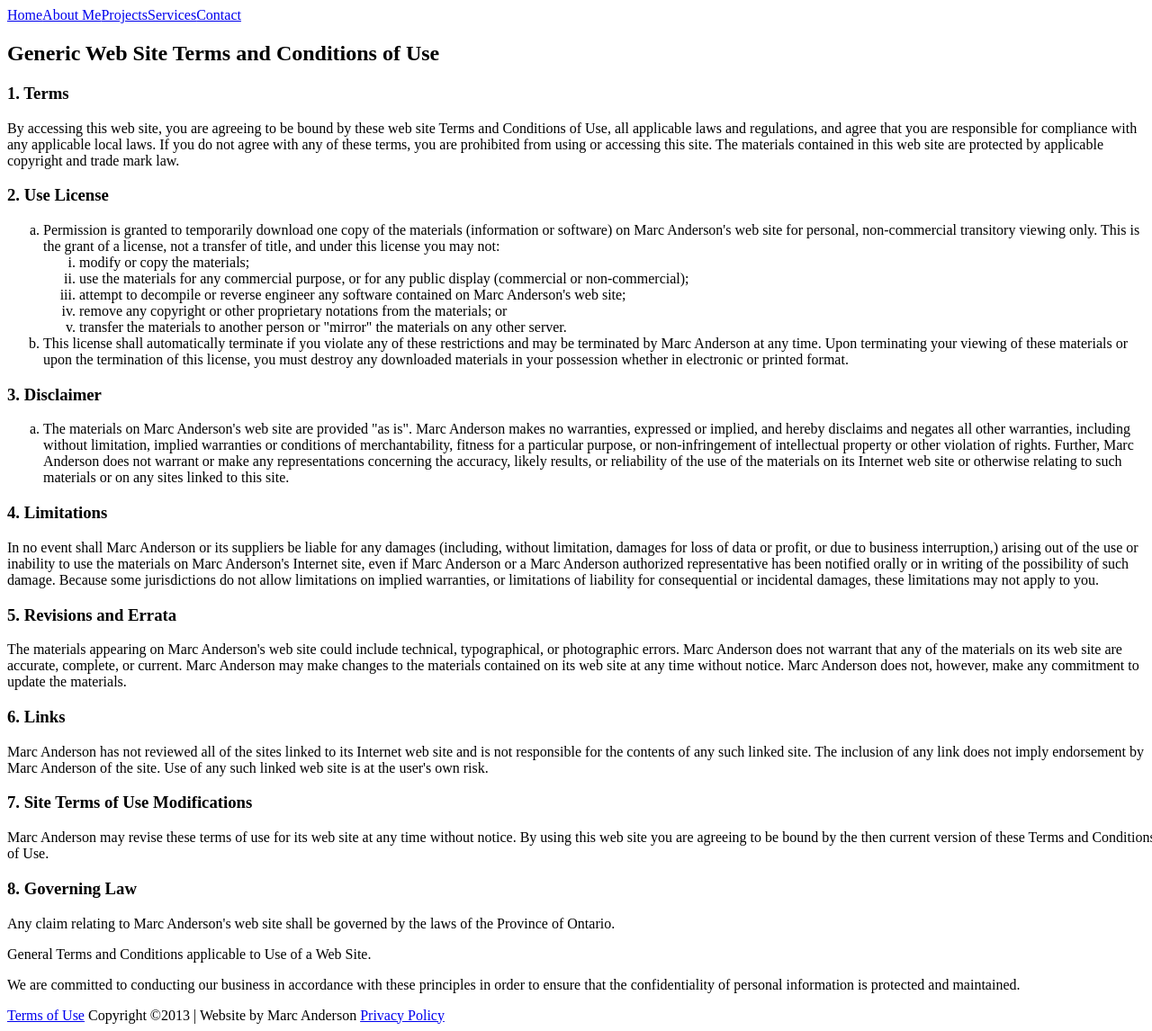
After one commit to wandersoul/portfolio, a PHP site: page /terms.php in a window 1280 px wide. The commit adds this page. Shown: the whole page at 90% size. Run offline with PHP 8.4, Linux system fonts and the light colour scheme; a stand-in replaces the project's code that opens the database connection; some libraries are stand-ins or nearby versions.

Commit message:
v1.3 Index Terms Privacy Images
added most other files to flesh out the html

```diff
--- a/css/stylo.css
+++ b/css/stylo.css
@@ -1,11 +1,40 @@
 /*
     Document   : stylo
-    Created on : 16-Sep-2013, 12:42:58 PM
-    Author     : Marc
+    Created on : Sept 18th
+    Author     : Marc Anderson 200235076
     Description:
         style the portfolio website with Style Which Augments Grooviness
 */
 
-root {
-    display: block;
+body {
+    width:100%;
 }
+/****************************NAV LINKS********************/
+nav{
+    width:100%;
+    /*position:fixed;*/
+}
+nav ul{
+    list-style-type:none;
+    margin:0;
+    padding:0;
+}
+nav ul li{
+    display:inline;
+}
+nav ul li a{
+
+}
+/****************Featured work slider********************/
+#keep_connected{
+
+}
+/****************KEEP CONNECTED PANEL********************/
+#keep_connected{
+
+}
+
+/********************FOOTER******************************/
+footer p{
+    display:inline;
+}
--- a/footer.php
+++ b/footer.php
@@ -1,10 +1,10 @@
         <footer>
                 <!-- Terms of Use-->
-                <p><a href="#">Terms of Use</a></p>
+                <p><a href="http://webdesign4.georgianc.on.ca/~200235076/AdvWebPro/portfolio/terms.php">Terms of Use</a></p>
                 <!-- Copyright statement -->
                 <p>Copyright &copy;2013 | Website by Marc Anderson</p>
                 <!-- Privacy Policy -->
-                <p><a href="#">Privacy Policy</a></p>
+                <p><a href="http://webdesign4.georgianc.on.ca/~200235076/AdvWebPro/portfolio/privacy.php">Privacy Policy</a></p>
         </footer>
     </body>
 </html>
--- a/header.php
+++ b/header.php
@@ -10,7 +10,7 @@
         <!--trial for loading a different style sheet based on screen width
         <link rel="stylesheet" type="text/css" media="screen and (max-width:800px)" href="css\stylo.css">
         -->
-        <!--JavaScript sources-->
+        <!--JavaScript + JQuery sources-->
         <script src="http://code.jquery.com/ui/1.10.3/jquery-ui.js"></script>
         <script src="jquery-ui-1.10.3.custom/js/jquery.quickflip.js"></script>
     </head>
--- a/navmenu.php
+++ b/navmenu.php
@@ -1,12 +1,55 @@
 <?php
-// Generate the permanent navigation menu
+//set variables for path names
+$index = "/~200235076/AdvWebPro/portfolio/index.php";
+$about = "/~200235076/AdvWebPro/portfolio/about.php";
+$projects = "/~200235076/AdvWebPro/portfolio/projects.php";
+$services = "/~200235076/AdvWebPro/portfolio/services.php";
+$contact = "/~200235076/AdvWebPro/portfolio/contact.php";
+
+
+// Generate the permanent navigation menu, match each url against
 echo '<nav>';
-    echo '<ul class="nav">';
-        echo '<li><a href="http://webdesign4.georgianc.on.ca/~200235076/AdvWebPro/portfolio/index.php">Home</a></li>';
-        echo '<li><a href="http://webdesign4.georgianc.on.ca/~200235076/AdvWebPro/portfolio/about.php">About Me</a></li>';
-        echo '<li><a href="http://webdesign4.georgianc.on.ca/~200235076/AdvWebPro/portfolio/projects.php">Projects</a></li>';
-        echo '<li><a href="http://webdesign4.georgianc.on.ca/~200235076/AdvWebPro/portfolio/services.php">Services</a></li>';
-        echo '<li><a href="http://webdesign4.georgianc.on.ca/~200235076/AdvWebPro/portfolio/contact.php">Contact</a></li>';
+    echo '<ul>';
+        //Home
+        echo '<li';
+        //check if the current site matches the current nav option
+        if( $_SERVER['PHP_SELF'] == $index )
+            {echo ' class="current"';} //if it does, give it class "current"
+        //finish the rest of the nav link
+        echo '><a href="http://webdesign4.georgianc.on.ca/~200235076/AdvWebPro/portfolio/index.php">Home</a></li>';
+
+        //About Me
+        echo '<li';
+        //check if the current site matches the current nav option
+        if( $_SERVER['PHP_SELF'] == $about )
+            {echo ' class="current"';} //if it does, give it class "current"
+        //finish the rest of the nav link
+        echo'><a href="http://webdesign4.georgianc.on.ca/~200235076/AdvWebPro/portfolio/about.php">About Me</a></li>';
+
+        //Projects
+        echo '<li';
+        //check if the current site matches the current nav option
+        if( $_SERVER['PHP_SELF'] == $projects )
+            {echo ' class="current"';} //if it does, give it class "current"
+        //finish the rest of the nav link
+        echo'><a href="http://webdesign4.georgianc.on.ca/~200235076/AdvWebPro/portfolio/projects.php">Projects</a></li>';
+
+        //Services
+        echo '<li';
+        //check if the current site matches the current nav option
+        if( $_SERVER['PHP_SELF'] == $services )
+            {echo ' class="current"';} //if it does, give it class "current"
+        //finish the rest of the nav link
+        echo'><a href="http://webdesign4.georgianc.on.ca/~200235076/AdvWebPro/portfolio/services.php">Services</a></li>';
+
+        //Contact Me
+        echo '<li';
+        //check if the current site matches the current nav option
+        if( $_SERVER['PHP_SELF'] == $contact )
+            {echo ' class="current"';} //if it does, give it class "current"
+        //finish the rest of the nav link
+        echo'><a href="http://webdesign4.georgianc.on.ca/~200235076/AdvWebPro/portfolio/contact.php">Contact</a></li>';
+
     echo '</ul>';
 echo '</nav>';
 ?>
--- /dev/null
+++ b/terms.php
@@ -0,0 +1,116 @@
+<?php
+    //Set the page title
+    $page_title = 'Home';
+    // Insert the page header
+    require_once('header.php');
+?>
+<!-- Super Generic ToS agreement borrowed from http://www.bennadel.com/coldfusion/privacy-policy-generator.htm -->
+<section>
+    <h2>
+            Generic Web Site Terms and Conditions of Use
+    </h2>
+
+    <h3>
+            1. Terms
+    </h3>
+
+    <p>
+            By accessing this web site, you are agreeing to be bound by these
+            web site Terms and Conditions of Use, all applicable laws and regulations,
+            and agree that you are responsible for compliance with any applicable local
+            laws. If you do not agree with any of these terms, you are prohibited from
+            using or accessing this site. The materials contained in this web site are
+            protected by applicable copyright and trade mark law.
+    </p>
+
+    <h3>
+            2. Use License
+    </h3>
+
+    <ol type="a">
+            <li>
+                    Permission is granted to temporarily download one copy of the materials
+                    (information or software) on Marc Anderson's web site for personal,
+                    non-commercial transitory viewing only. This is the grant of a license,
+                    not a transfer of title, and under this license you may not:
+
+                    <ol type="i">
+                            <li>modify or copy the materials;</li>
+                            <li>use the materials for any commercial purpose, or for any public display (commercial or non-commercial);</li>
+                            <li>attempt to decompile or reverse engineer any software contained on Marc Anderson's web site;</li>
+                            <li>remove any copyright or other proprietary notations from the materials; or</li>
+                            <li>transfer the materials to another person or "mirror" the materials on any other server.</li>
+                    </ol>
+            </li>
+            <li>
+                    This license shall automatically terminate if you violate any of these restrictions and may be terminated by Marc Anderson at any time. Upon terminating your viewing of these materials or upon the termination of this license, you must destroy any downloaded materials in your possession whether in electronic or printed format.
+            </li>
+    </ol>
+
+    <h3>
+            3. Disclaimer
+    </h3>
+
+    <ol type="a">
+            <li>
+                    The materials on Marc Anderson's web site are provided "as is". Marc Anderson makes no warranties, expressed or implied, and hereby disclaims and negates all other warranties, including without limitation, implied warranties or conditions of merchantability, fitness for a particular purpose, or non-infringement of intellectual property or other violation of rights. Further, Marc Anderson does not warrant or make any representations concerning the accuracy, likely results, or reliability of the use of the materials on its Internet web site or otherwise relating to such materials or on any sites linked to this site.
+            </li>
+    </ol>
+
+    <h3>
+            4. Limitations
+    </h3>
+
+    <p>
+            In no event shall Marc Anderson or its suppliers be liable for any damages (including, without limitation, damages for loss of data or profit, or due to business interruption,) arising out of the use or inability to use the materials on Marc Anderson's Internet site, even if Marc Anderson or a Marc Anderson authorized representative has been notified orally or in writing of the possibility of such damage. Because some jurisdictions do not allow limitations on implied warranties, or limitations of liability for consequential or incidental damages, these limitations may not apply to you.
+    </p>
+
+    <h3>
+            5. Revisions and Errata
+    </h3>
+
+    <p>
+            The materials appearing on Marc Anderson's web site could include technical, typographical, or photographic errors. Marc Anderson does not warrant that any of the materials on its web site are accurate, complete, or current. Marc Anderson may make changes to the materials contained on its web site at any time without notice. Marc Anderson does not, however, make any commitment to update the materials.
+    </p>
+
+    <h3>
+            6. Links
+    </h3>
+
+    <p>
+            Marc Anderson has not reviewed all of the sites linked to its Internet web site and is not responsible for the contents of any such linked site. The inclusion of any link does not imply endorsement by Marc Anderson of the site. Use of any such linked web site is at the user's own risk.
+    </p>
+
+    <h3>
+            7. Site Terms of Use Modifications
+    </h3>
+
+    <p>
+            Marc Anderson may revise these terms of use for its web site at any time without notice. By using this web site you are agreeing to be bound by the then current version of these Terms and Conditions of Use.
+    </p>
+
+    <h3>
+            8. Governing Law
+    </h3>
+
+    <p>
+            Any claim relating to Marc Anderson's web site shall be governed by the laws of the Province of Ontario.
+    </p>
+
+    <p>
+            General Terms and Conditions applicable to Use of a Web Site.
+    </p>
+
+
+
+
+
+    <p>
+            We are committed to conducting our business in accordance with these principles in order to ensure that the confidentiality of personal information is protected and maintained.
+    </p>
+
+</section>
+<?php
+//close the page
+require_once('footer.php');
+?>
```
Also changed, not shown: contact.php (+8 -1 lines), index.php (+25 -5 lines), javascript.js (added, +13 -0 lines), privacy.php (added, +16 -0 lines), projects.php (+5 -4 lines), image/facebook.png (added), image/github.png (added), image/movie_poster.png (added), image/robots.png (added), image/trading_card.png (added), image/ttw.png (added), image/twitter.png (added).
